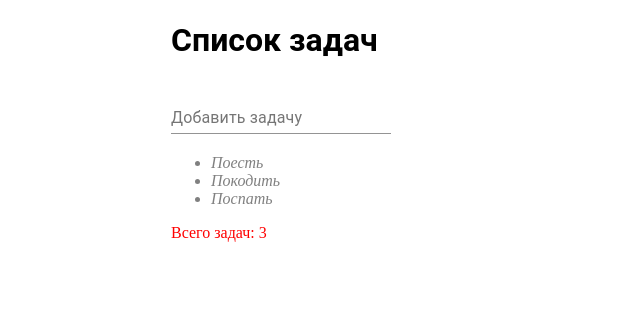
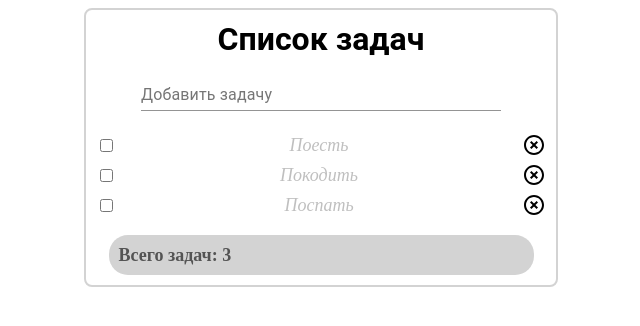
Before and after one commit to WebHeroSchool/SerToDo, a React (Create React App) app in the folder todo/: page / in a window 1280 px wide. Shown: the top 326 px of the page, without its empty margins (319-959 px from the left). Built offline with nearby package versions, Linux system fonts and the light colour scheme.

Commit message:
Стилизуем приложение

```diff
--- a/todo/package.json
+++ b/todo/package.json
@@ -37,6 +37,7 @@
   },
   "devDependencies": {
     "@material-ui/core": "^4.11.4",
+    "@material-ui/icons": "^4.11.2",
     "classnames": "^2.3.1"
   }
 }
--- a/todo/src/components/App/App.module.css
+++ b/todo/src/components/App/App.module.css
@@ -1,9 +1,18 @@
 .wrap {
-    display: block;
+    min-width: 300px;
+    max-width: 450px;
+    width: 100%;
+    display: flex;
+    flex-direction: column;
+    align-items: center;
     margin: auto;
-    width: 300px;
+    padding: 10px;
+    border: 2px solid lightgrey;
+    border-radius: 8px;
   }
 
   .title {
+    margin: 0;
+    text-align: center;
     font-family: Roboto;
   }
--- a/todo/src/components/Footer/Footer.js
+++ b/todo/src/components/Footer/Footer.js
@@ -1,8 +1,10 @@
 import React from 'react';
 import styles from './Footer.module.css';
 
-const Footer = ({ count }) => (
-    <p className={styles.text}>Всего задач: {count}</p>
+const Footer = ({count}) => (
+    <div className={styles.footerWrap}>
+      <p className={styles.text}>Всего задач: {count}</p>
+    </div>
 );
 
 export default Footer;
--- a/todo/src/components/Footer/Footer.module.css
+++ b/todo/src/components/Footer/Footer.module.css
@@ -1,3 +1,16 @@
+.footerWrap {
+    width: 90%;
+    min-height: 30px;
+    padding: 5px 10px;
+    display: flex;
+    align-items: center;
+    border-radius: 19px;
+    background-color: lightgrey;
+}
+
 .text {
-    color: red;
+    margin: 0;
+    font-size: 18px;
+    font-weight: bold;
+    color: #545454;
 }
--- /dev/null
+++ b/todo/src/components/InputItem/Input.module.css
@@ -0,0 +1,9 @@
+.inputWrap {
+    width: 100%;
+    margin-bottom: 15px;
+    display: flex;
+    justify-content: center;
+  }
+  .searchInput {
+    width: 80%;
+  }
--- a/todo/src/components/InputItem/InputItem.js
+++ b/todo/src/components/InputItem/InputItem.js
@@ -1,12 +1,16 @@
 import React from 'react';
 import TextField from '@material-ui/core/TextField';
+import styles from './Input.module.css';
 
 const InputItem = () => (
-    <TextField
-        id="standard-dense"
-        label="Добавить задачу"
-        margin="dense"
-    />
+    <div className={styles.inputWrap}>
+        <TextField
+            id="standard-dense"
+            label="Добавить задачу"
+            margin="dense"
+            className={styles.searchInput}
+        />
+    </div>
 );
 
 export default InputItem;
--- a/todo/src/components/Item/Item.module.css
+++ b/todo/src/components/Item/Item.module.css
@@ -1,4 +1,25 @@
+.itemWrap {
+    width: 100%;
+    min-height: 30px;
+    display: flex;
+    justify-content: space-between;
+    align-items: center;
+}
+
+.itemText {
+    margin: 0;
+}
+
+.task {
+    font-size: 18px;
+}
+
 .done {
     font-style: italic;
     color: grey;
+    opacity: .5;
 }
+
+.btn {
+    cursor: pointer;
+}
--- a/todo/src/components/Item/Items.js
+++ b/todo/src/components/Item/Items.js
@@ -1,13 +1,21 @@
 import React from 'react';
 import classnames from 'classnames';
+import Clear from '@material-ui/icons/HighlightOff';
 import styles from './Item.module.css';
 
-const Item = ({ task }) => (
-    <li className={
-        classnames({
-          [styles.done]: task.isDone,
-        })
-    }>{task.value}</li>
+const Item = ({task}) => (
+  <div className={styles.itemWrap}>
+    <input type='checkbox'/>
+    <div className={
+      classnames({
+        [styles.task]: task,
+        [styles.done]: task.isDone,
+      })
+    }>
+      <p className={styles.itemText}>{task.value}</p>
+    </div>
+    <Clear className={styles.btn} />
+  </div>
 );
 
 export default Item;
--- a/todo/src/components/ItemList/ItemList.js
+++ b/todo/src/components/ItemList/ItemList.js
@@ -1,12 +1,13 @@
 import React from 'react';
 import Item from '../Item/Items'
+import styles from './ItemList.module.css'
 
 const ItemList = ({itemList}) => (
-  <ul>
+  <div className={styles.listWrap}>
       {itemList.map(item => (
         <Item task={item} key={item.value}/>
       ))}
-  </ul>
+  </div>
 );
 
 export default ItemList;
--- /dev/null
+++ b/todo/src/components/ItemList/ItemList.module.css
@@ -0,0 +1,4 @@
+.listWrap {
+    width: 100%;
+    margin-bottom: 15px;
+}
```
Also changed, not shown: 1 other file (tests, documents, lock files or other folders).
